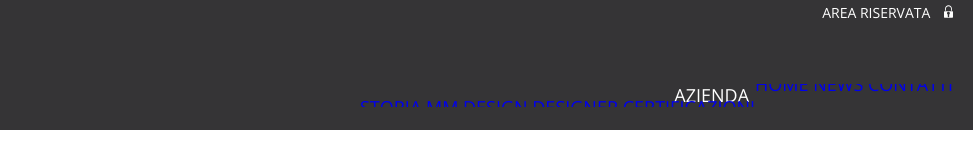
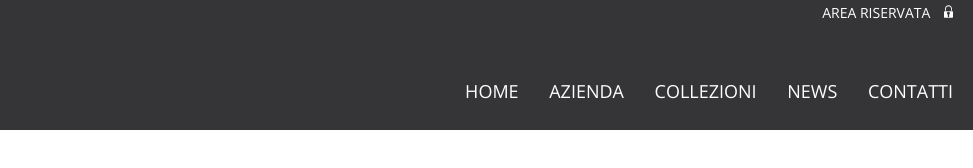
Before and after one commit to YuriyPonomarev224/testwork_adci, a website: page src/index.html in a window 1280 px wide. Shown: the full height of the page, 307-1280 px from the left. Drawn offline with nearby package versions, Linux system fonts and the light colour scheme; a web font is replaced by a local one.

Commit message:
Revert "1"
This reverts commit 9345323667ccb7b380fd9e94ac5a8fadba30bcb6.

```diff
--- a/src/index.html
+++ b/src/index.html
@@ -21,18 +21,20 @@
                     <img src="icons/riservata_icon.svg" alt="RISERVATA" class="header__modal_icon">
                 </div>
                 <nav class="header__menu">
-                    <a href="#" class="header__menu_link">HOME</a>
-                    <div class="header__dropdown">
-                        <button class="header__dropdown_btn">AZIENDA</button>
-                        <div class="header__dropdown_content">
-                            <a href="#" class="header__dropdown_link">STORIA</a>
-                            <a href="#" class="header__dropdown_link">MM DESIGN</a>
-                            <a href="#" class="header__dropdown_link">DESIGNER</a>
-                            <a href="#" class="header__dropdown_link">CERTIFICAZIONI</a>
-                        </div>
+                    <ul><a href="" class="header__menu_link">HOME</a>
+                        <a href="" class="header__menu_link header__dropdown">AZIENDA</a>
+                        <a href="" class="header__menu_link">COLLEZIONI</a>
+                        <a href="" class="header__menu_link">NEWS</a>
+                        <a href="" class="header__menu_link">CONTATTI</a>
+                    </ul>
+                    <div class="header__dropdown_content">
+                        <ul>
+                        <li class="header__dropdown_link">STORIA</li>
+                        <li class="header__dropdown_link">MM DESIGN</li>
+                        <li class="header__dropdown_link">DESIGNER</li>
+                        <li class="header__dropdown_link">CERTIFICAZIONI</li>
+                    </ul>
                     </div>
-                    <a href="#" class="header__menu_link">NEWS</a>
-                    <a href="#" class="header__menu_link">CONTATTI</a>
                 </nav>
             </div>
 
--- a/src/sass/blocks/_header.scss
+++ b/src/sass/blocks/_header.scss
@@ -3,7 +3,7 @@
   box-sizing: border-box;
   padding: 0 20px 0 20px;
   width: 100%;
-  min-height: 130px;
+  height: 130px;
   background-color: $head;
   display: flex;
   justify-content: space-between;
@@ -20,7 +20,6 @@
       width: 100%;
     }
   }
-
   &__wrapper {
     box-sizing: border-box;
     display: flex;
@@ -30,50 +29,46 @@
     justify-content: space-between;
     padding-bottom: 23px;
   }
-
   &__modal_text {
     display: inline-block;
     margin-right: 10px;
   }
-
   &__modal_icon {
     width: 9px;
     height: 13px;
   }
-
   &__menu {
-    overflow: hidden;
+    list-style-type: none;
+  }
+  &__menu_link {
+    text-decoration: none;
     font-size: 18px;
-
-    float: left;
-    &_link {
-      text-decoration: none;
+    padding-left: 27px;
     &:active {
       color: #ffffff;
     }
     &:visited {
-        color: $a;
+      color: #ffffff;
     }
     &:hover {
       color: #e2d1a6;
     }
   }
+  &__dropdown {
+    position: relative;
+
+    &_content {
+      display: none;
+      position: absolute;
+      width: 149px;
+      height: 132px;
+      background-color: $head;
+    }
+    &:hover  {
+      .header__dropdown_content {
+        display: block;
       }
 
-  &__dropdown {
-    float: left;
-    overflow: hidden;
-    &_btn {
-      border: none;
-      outline: none;
-      margin: 0;
-      background-color: inherit;
-      color: $a;
-      &:hover {
-        color: #e2d1a6;
     }
   }
 }
-
-
-}
```
Also changed, not shown: src/css/style.min.css. Lines whose indentation alone changed are shown as unchanged.
